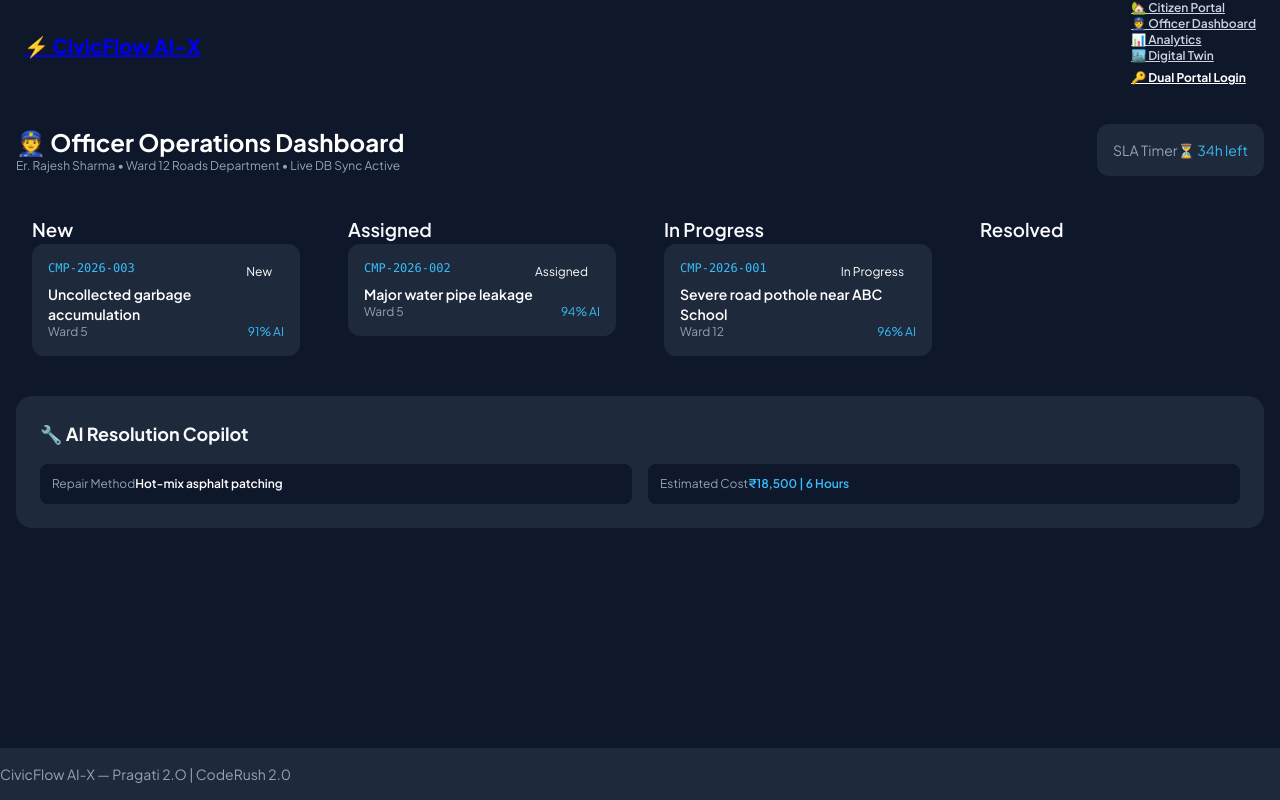
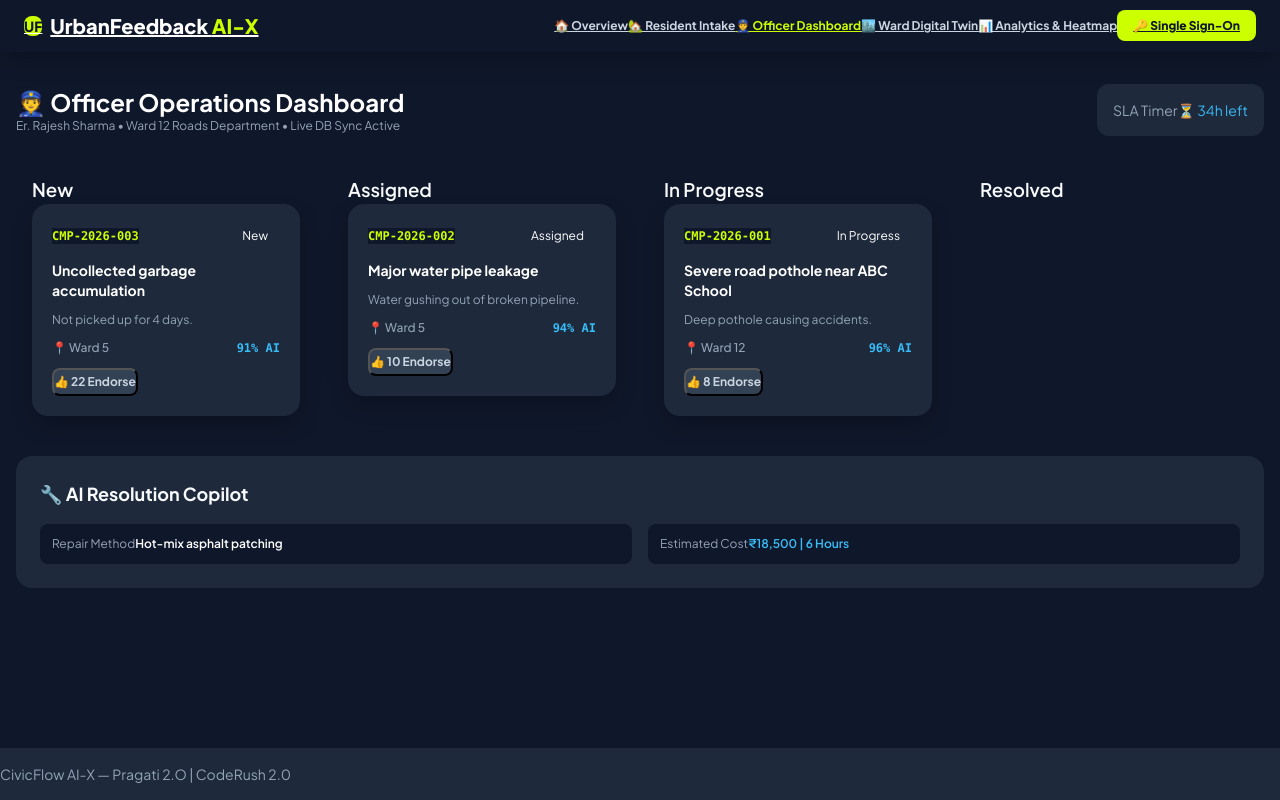
Before and after one commit to Yash-k10/complaint_box, a React (Vite) app in the folder client/: page /officer in a window 1280 px wide. Built offline with nearby package versions, Linux system fonts and the light colour scheme; no server answers.

Commit message:
integrate urban feedback design pattern, upvote buttons and platform branding

```diff
--- a/client/src/components/KanbanCard.jsx
+++ b/client/src/components/KanbanCard.jsx
@@ -1,3 +1,84 @@
-import React from 'react';
+import React, { useState } from 'react';
 import StatusBadge from './StatusBadge';
-export default function KanbanCard({ complaint, onSelect }) { return (<div onClick={()=>onSelect?.(complaint)} className='bg-slate-800 p-4 rounded-xl border border-slate-700 hover:border-cyan-500 cursor-pointer mb-3'><div className='flex justify-between mb-2'><span className='text-xs text-cyan-400 font-mono'>{complaint.complaintId}</span><StatusBadge status={complaint.status} /></div><h4 className='font-semibold text-white text-sm'>{complaint.title}</h4><div className='flex justify-between mt-2 text-xs text-slate-400'><span>Ward {complaint.wardId}</span><span className='text-cyan-400'>{complaint.confidenceScore}% AI</span></div></div>); }
+
+export default function KanbanCard({ complaint, onSelect, onStatusChange }) {
+  const [upvotes, setUpvotes] = useState(complaint.upvotes || Math.floor(Math.random() * 20) + 5);
+  const [hasUpvoted, setHasUpvoted] = useState(false);
+
+  const handleUpvote = (e) => {
+    e.stopPropagation();
+    if (!hasUpvoted) {
+      setUpvotes((prev) => prev + 1);
+      setHasUpvoted(true);
+    }
+  };
+
+  return (
+    <div
+      onClick={() => onSelect?.(complaint)}
+      className="bg-slate-800 p-5 rounded-2xl border border-slate-700 hover:border-lime-accent cursor-pointer space-y-3 shadow-lg transition hover:-translate-y-1"
+    >
+      <div className="flex justify-between items-center">
+        <span className="text-xs text-lime-accent font-mono font-bold bg-slate-900 px-2 py-0.5 rounded border border-slate-700">
+          {complaint.complaintId}
+        </span>
+        <StatusBadge status={complaint.status} />
+      </div>
+
+      <h4 className="font-bold text-white text-sm leading-snug line-clamp-2">{complaint.title}</h4>
+
+      {complaint.description && (
+        <p className="text-xs text-slate-400 line-clamp-2">{complaint.description}</p>
+      )}
+
+      <div className="flex items-center justify-between pt-2 border-t border-slate-700/60 text-xs">
+        <span className="text-slate-400 font-medium">📍 Ward {complaint.wardId || 12}</span>
+        <span className="text-cyan-400 font-bold font-mono">{complaint.confidenceScore || 95}% AI</span>
+      </div>
+
+      {/* Urban Feedback Citizen Endorsement & Action Bar */}
+      <div className="flex items-center justify-between pt-1 gap-2">
+        <button
+          type="button"
+          onClick={handleUpvote}
+          className={`text-xs px-2.5 py-1 rounded-lg font-bold transition flex items-center gap-1 ${
+            hasUpvoted
+              ? 'bg-lime-accent text-slate-900'
+              : 'bg-slate-700 text-slate-300 hover:bg-slate-600'
+          }`}
+        >
+          👍 {upvotes} {hasUpvoted ? 'Endorsed' : 'Endorse'}
+        </button>
+
+        {onStatusChange && (
+          <div className="flex gap-1">
+            {complaint.status !== 'In Progress' && complaint.status !== 'Resolved' && (
+              <button
+                type="button"
+                onClick={(e) => {
+                  e.stopPropagation();
+                  onStatusChange(complaint.complaintId, 'In Progress');
+                }}
+                className="text-[10px] bg-blue-600 hover:bg-blue-500 text-white font-bold px-2 py-1 rounded"
+              >
+                Start
+              </button>
+            )}
+            {complaint.status !== 'Resolved' && (
+              <button
+                type="button"
+                onClick={(e) => {
+                  e.stopPropagation();
+                  onStatusChange(complaint.complaintId, 'Resolved');
+                }}
+                className="text-[10px] bg-emerald-600 hover:bg-emerald-500 text-white font-bold px-2 py-1 rounded"
+              >
+                Resolve
+              </button>
+            )}
+          </div>
+        )}
+      </div>
+    </div>
+  );
+}
--- a/client/src/components/Navbar.jsx
+++ b/client/src/components/Navbar.jsx
@@ -1,30 +1,55 @@
 import React from 'react';
-import { Link } from 'react-router-dom';
+import { Link, useLocation } from 'react-router-dom';
 
 export default function Navbar() {
+  const location = useLocation();
+
+  const isActive = (path) => location.pathname === path;
+
   return (
-    <nav className="bg-slate-800/90 backdrop-blur-md border-b border-slate-700 sticky top-0 z-50 px-6 py-3.5 flex justify-between items-center">
-      <Link to="/" className="text-xl font-extrabold bg-gradient-to-r from-blue-400 to-cyan-400 bg-clip-text text-transparent flex items-center gap-2">
-        ⚡ CivicFlow AI-X
+    <nav className="bg-slate-900 border-b border-slate-800 sticky top-0 z-50 px-6 py-3 flex justify-between items-center shadow-lg">
+      <Link to="/" className="text-xl font-black tracking-tight text-white flex items-center gap-2">
+        <span className="w-8 h-8 rounded-lg bg-lime-accent text-slate-900 flex items-center justify-center font-black text-sm">UF</span>
+        <span>UrbanFeedback <span className="text-lime-accent font-extrabold">AI-X</span></span>
       </Link>
-      <div className="hidden md:flex items-center gap-5 text-xs font-semibold">
-        <Link to="/citizen" className="text-slate-300 hover:text-cyan-400 transition flex items-center gap-1">
-          🏡 Citizen Portal
+
+      <div className="hidden md:flex items-center gap-6 text-xs font-bold">
+        <Link
+          to="/"
+          className={`transition ${isActive('/') ? 'text-lime-accent' : 'text-slate-300 hover:text-white'}`}
+        >
+          🏠 Overview
         </Link>
-        <Link to="/officer" className="text-slate-300 hover:text-amber-400 transition flex items-center gap-1">
+        <Link
+          to="/citizen"
+          className={`transition ${isActive('/citizen') ? 'text-lime-accent' : 'text-slate-300 hover:text-white'}`}
+        >
+          🏡 Resident Intake
+        </Link>
+        <Link
+          to="/officer"
+          className={`transition ${isActive('/officer') ? 'text-lime-accent' : 'text-slate-300 hover:text-white'}`}
+        >
           👮 Officer Dashboard
         </Link>
-        <Link to="/analytics" className="text-slate-300 hover:text-cyan-400 transition flex items-center gap-1">
-          📊 Analytics
+        <Link
+          to="/digital-twin"
+          className={`transition ${isActive('/digital-twin') ? 'text-lime-accent' : 'text-slate-300 hover:text-white'}`}
+        >
+          🏙️ Ward Digital Twin
         </Link>
-        <Link to="/digital-twin" className="text-slate-300 hover:text-cyan-400 transition flex items-center gap-1">
-          🏙️ Digital Twin
+        <Link
+          to="/analytics"
+          className={`transition ${isActive('/analytics') ? 'text-lime-accent' : 'text-slate-300 hover:text-white'}`}
+        >
+          📊 Analytics & Heatmap
         </Link>
-        <div className="flex gap-2 pl-2 border-l border-slate-700">
-          <Link to="/login" className="bg-gradient-to-r from-blue-600 to-cyan-500 hover:opacity-90 px-3.5 py-1.5 rounded-lg text-white font-bold transition shadow">
-            🔑 Dual Portal Login
-          </Link>
-        </div>
+        <Link
+          to="/login"
+          className="bg-lime-accent hover:opacity-90 text-slate-900 px-4 py-2 rounded-lg font-extrabold transition shadow"
+        >
+          🔑 Single Sign-On
+        </Link>
       </div>
     </nav>
   );
```
